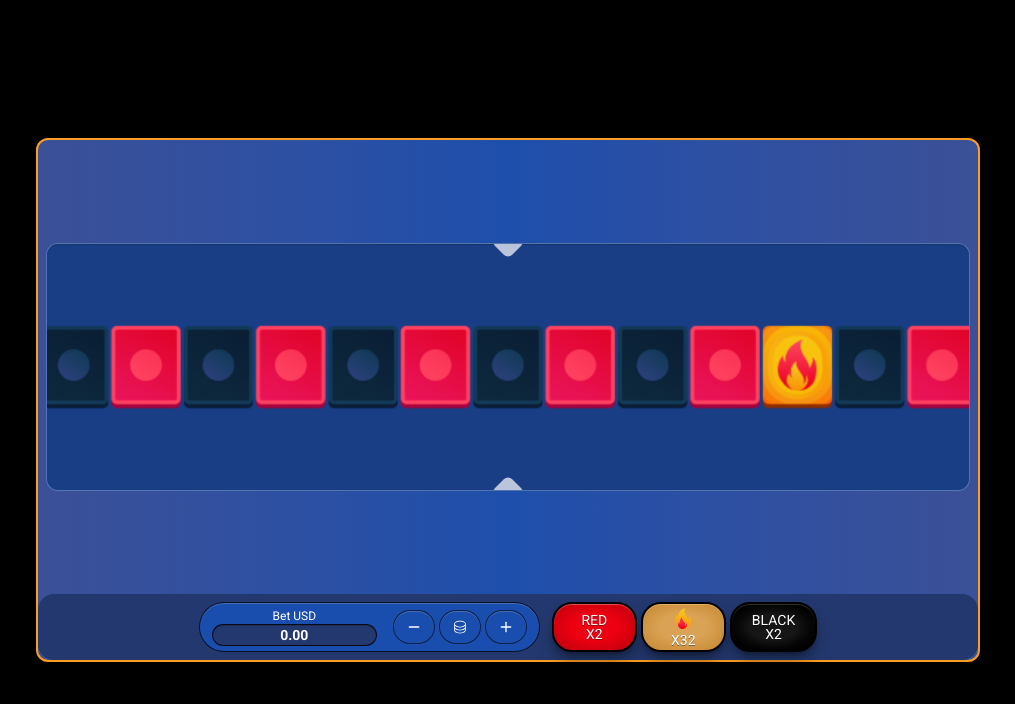
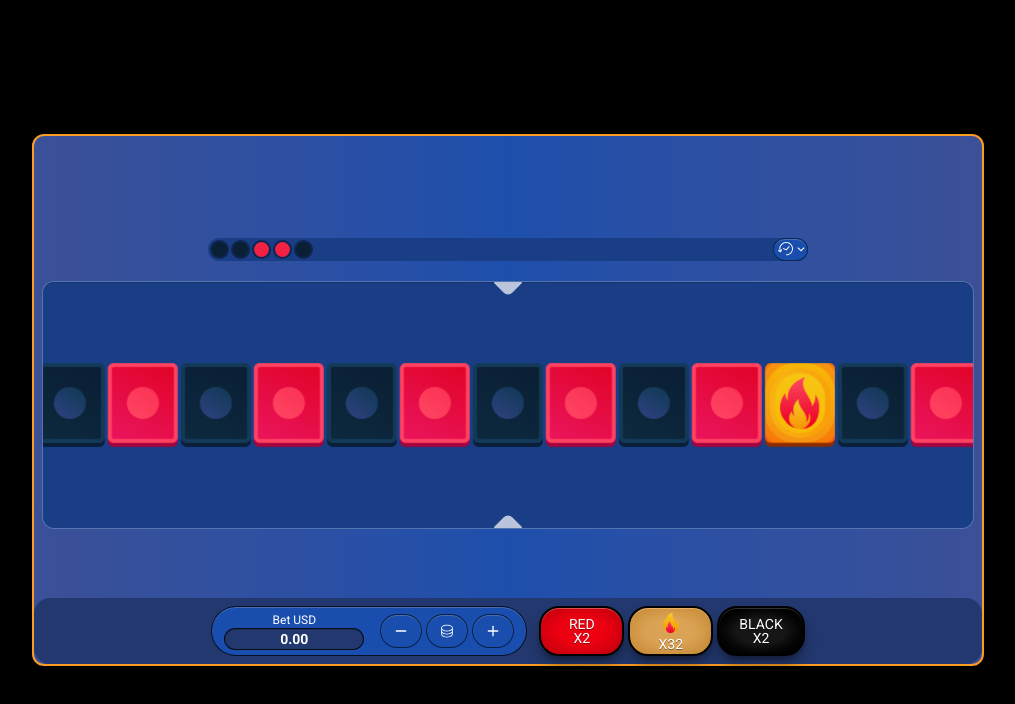
Before and after one commit to FanuelAnte/hotline-clone, a React (Vite) app: page / in a window 1280 px wide. Shown: the top 704 px of the page, without its empty margins (132-1147 px from the left). Built offline with nearby package versions, Linux system fonts and the light colour scheme.

Commit message:
history bar

```diff
--- a/src/App.tsx
+++ b/src/App.tsx
@@ -1,13 +1,17 @@
 import "./App.css";
 import BetAmountButtons from "./components/bet_amount_panel";
 import BetSelectionButton from "./components/bet_selection_button";
+import HistoryBar from "./components/history_bar";
 
 function App() {
   return (
     <>
       <div className="w-screen h-screen bg-black flex items-center justify-center font-primary text-white">
-        <div className="w-full h-full md:w-[960px] md:h-[540px] p-1 md:p-2">
+        <div className="w-full h-full md:w-[960px] md:h-[540px] p-1">
           <div className="flex flex-col w-full h-full border-0.5 md:border-2 rounded-xl md:border-golden-yellow bg-gradient-to-r from-light-blue-edge via-light-blue-center to-light-blue-edge">
+            <div className="flex flex-col w-full h-full items-center justify-end pb-3">
+              <HistoryBar />
+            </div>
             <div className="flex w-full h-full items-center p-2">
               <div className="flex flex-col items-center border-1 border-blue-200/35 justify-between bg-dark-blue w-full h-[188px] md:h-[248px] rounded-xl inset-shadow-2xs inset-shadow-black/20">
                 <img src="src/assets/hotline-arrow.svg" alt="arrow1" />
@@ -19,6 +23,7 @@ function App() {
                 />
               </div>
             </div>
+            <div className="flex flex-col h-full justify-end">
               <div className="flex flex-col-reverse md:flex-row w-full bg-darker-blue rounded-2xl p-2 gap-6 md:gap-3 justify-center md:items-stretch items-center">
                 <BetAmountButtons />
                 <div className="flex flex-row items-center justify-center gap-1 pt-1 md:pt-0 text-sm">
@@ -54,6 +59,7 @@ function App() {
             </div>
           </div>
         </div>
+      </div>
     </>
   );
 }
--- a/src/components/bet_amount_panel.tsx
+++ b/src/components/bet_amount_panel.tsx
@@ -11,7 +11,7 @@ function BetAmountPanel() {
         <div className="flex flex-col items-center w-full justify-center">
           <p className="text-xs">Bet USD</p>
           <input
-            className="h-[22px] bg-darker-blue rounded-full inset-shadow-2xs inset-shadow-black/20 border-1 border-black/80 text-center text-white text-sm font-bold placeholder:text-white focus:outline-white focus:outline-1"
+            className="h-[22px] w-[140px] bg-darker-blue rounded-full inset-shadow-2xs inset-shadow-black/20 border-1 border-black/80 text-center text-white text-sm font-bold placeholder:text-white focus:outline-white focus:outline-1"
             placeholder="0.00"
           />
         </div>
--- a/src/components/bet_selection_button.tsx
+++ b/src/components/bet_selection_button.tsx
@@ -2,7 +2,7 @@ import type { ReactNode } from "react";
 
 type BetSelectionButtonProps = {
   text: ReactNode;
-  color?: string; // tailwind-compatible class like "bg-red-600"
+  color?: string;
 };
 
 function BetSelectionButton({ text, color }: BetSelectionButtonProps) {
--- /dev/null
+++ b/src/components/history_bar.tsx
@@ -0,0 +1,29 @@
+import HistoryDots from "./history_dots";
+
+function HistoryBar() {
+  return (
+    <>
+      <div className="flex flex-row bg-dark-blue justify-end min-h-[20px] min-w-[600px] rounded-full">
+        <div className="flex w-full h-full flex-row p-1 gap-1.5 items-center">
+          <HistoryDots color="bg-history-black" />
+          <HistoryDots color="bg-history-black" />
+          <HistoryDots color="bg-history-red" />
+          <HistoryDots color="bg-history-red" />
+          <HistoryDots color="bg-history-black" />
+        </div>
+        <div className="flex flex-row h-full items-center inset-shadow-2xs inset-shadow-button-blue-highlight gap-1 px-1 border-1 border-black/50 rounded-full bg-button-blue">
+          <img
+            src="src/assets/icon-rounds-history.28821710fef20c17.svg"
+            alt="round"
+          />
+          <img
+            src="src/assets/icon-dd-arrow.e394e8c554623388.svg"
+            alt="arrow"
+          />
+        </div>
+      </div>
+    </>
+  );
+}
+
+export default HistoryBar;
--- /dev/null
+++ b/src/components/history_dots.tsx
@@ -0,0 +1,11 @@
+function HistoryDots({ color }: { color?: string }) {
+  return (
+    <>
+      <div
+        className={`h-[15px] w-[15px] rounded-full outline-2 outline-black/40 ${color}`}
+      ></div>
+    </>
+  );
+}
+
+export default HistoryDots;
--- a/src/index.css
+++ b/src/index.css
@@ -1,6 +1,9 @@
 @import "tailwindcss";
 
 @theme {
+  --color-history-red: #f22143;
+  --color-history-black: #0a1f34;
+
   --color-button-red-center: #ed0011;
   --color-button-red-edge: #ba000c;
   --color-button-red-highlight: #da4f51;
```
Also changed, not shown: src/assets/icon-dd-arrow.e394e8c554623388.svg (added), src/assets/icon-rounds-history.28821710fef20c17.svg (added). Lines whose indentation alone changed are shown as unchanged.
